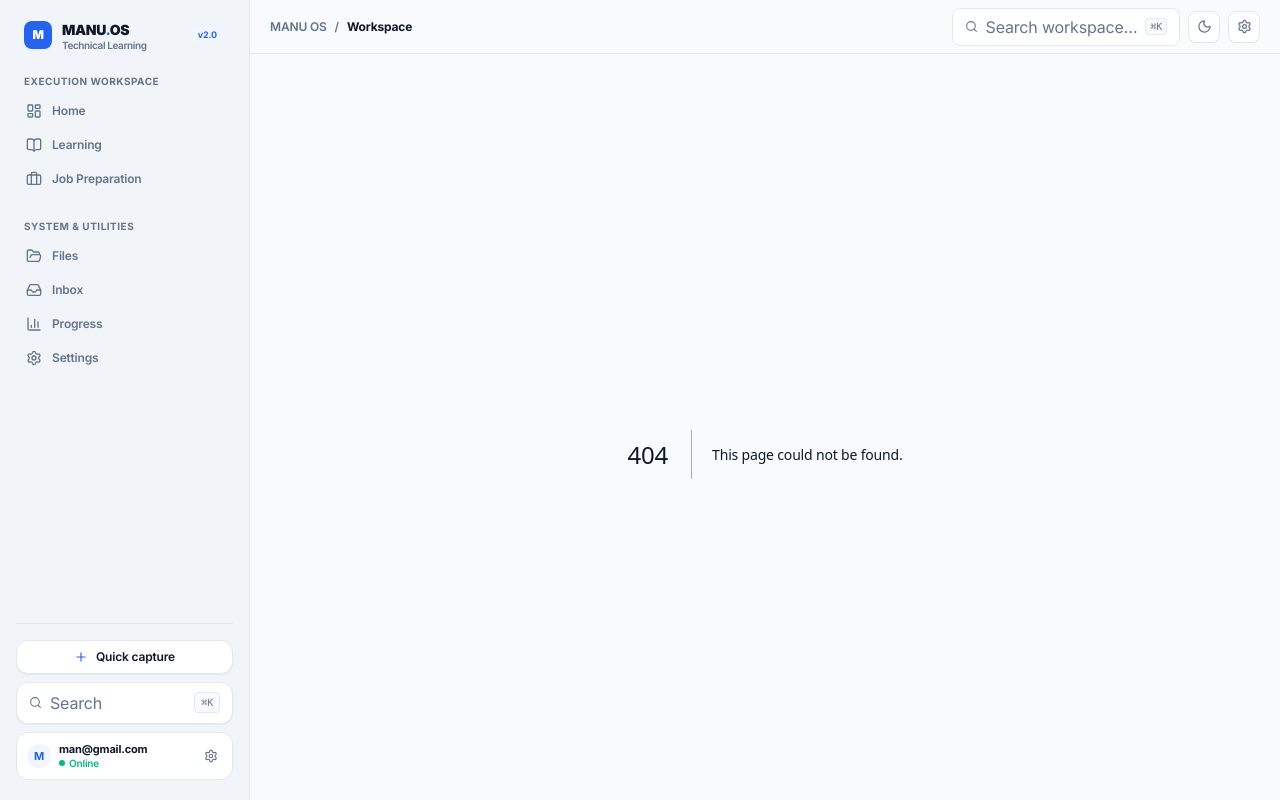
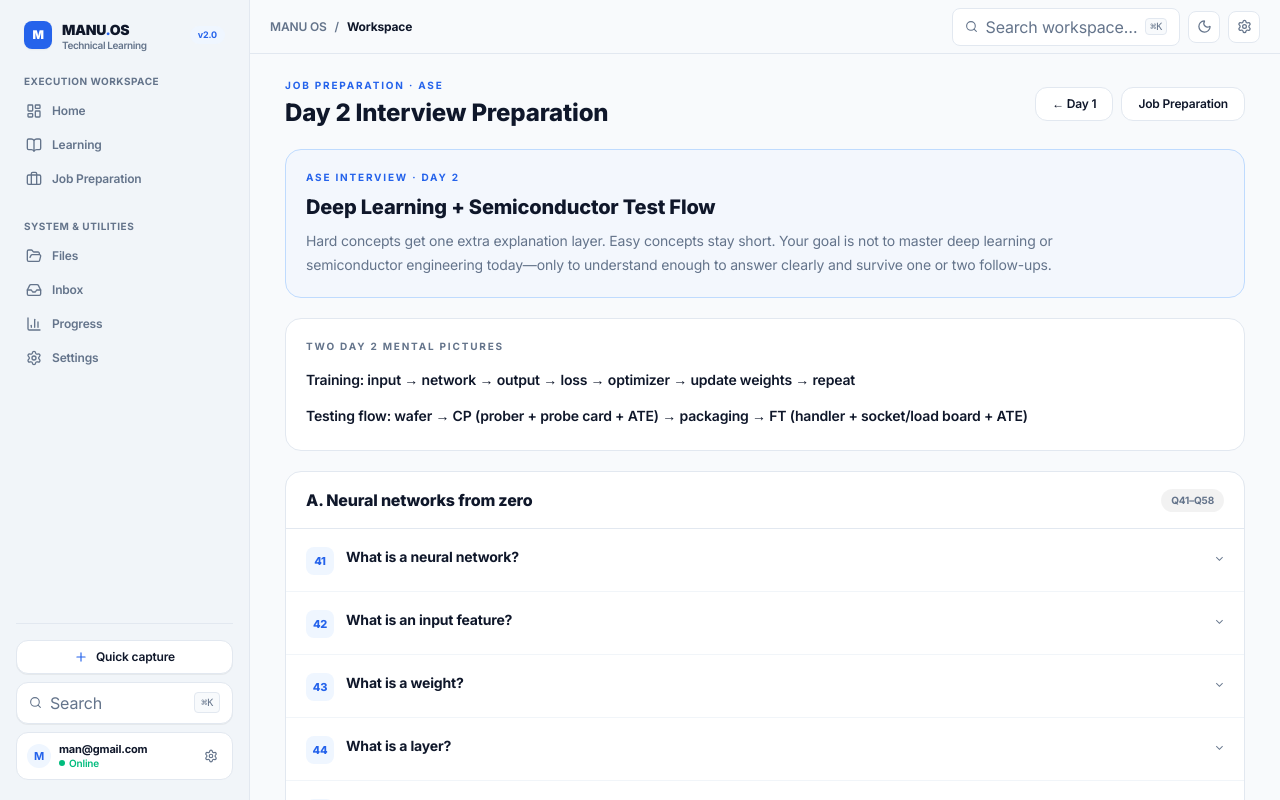
Before and after one commit to manideepreddyyanala4-svg/MANU-LEARNING_OS, a Next.js app: page /job-preparation/ase-day-2 in a window 1280 px wide. Before the commit this address had no page. Shown: the top 800 px of the page. Built offline with nearby package versions, Linux system fonts and the light colour scheme.

Commit message:
Add dedicated ASE Day 2 interview page

```diff
--- /dev/null
+++ b/app/job-preparation/ase-day-2/page.tsx
@@ -0,0 +1,35 @@
+import Link from 'next/link';
+import { AseDay2InterviewPrep } from '@/components/ase-day2-interview-prep';
+
+export default function AseDay2Page() {
+  return (
+    <main className="mx-auto w-full max-w-5xl px-4 py-6 sm:px-6 lg:px-8">
+      <div className="mb-5 flex flex-wrap items-center justify-between gap-3">
+        <div>
+          <p className="text-[10px] font-bold uppercase tracking-[0.18em] text-[var(--accent)]">
+            Job Preparation · ASE
+          </p>
+          <h1 className="mt-1 text-2xl font-extrabold text-[var(--fg)]">
+            Day 2 Interview Preparation
+          </h1>
+        </div>
+        <div className="flex gap-2">
+          <Link
+            href="/job-preparation/ase-day-1"
+            className="rounded-xl border border-[var(--line)] bg-[var(--surface)] px-4 py-2 text-xs font-semibold text-[var(--fg)] hover:bg-black/[0.03] dark:hover:bg-white/[0.03]"
+          >
+            ← Day 1
+          </Link>
+          <Link
+            href="/job-preparation"
+            className="rounded-xl border border-[var(--line)] bg-[var(--surface)] px-4 py-2 text-xs font-semibold text-[var(--fg)] hover:bg-black/[0.03] dark:hover:bg-white/[0.03]"
+          >
+            Job Preparation
+          </Link>
+        </div>
+      </div>
+
+      <AseDay2InterviewPrep />
+    </main>
+  );
+}
```
